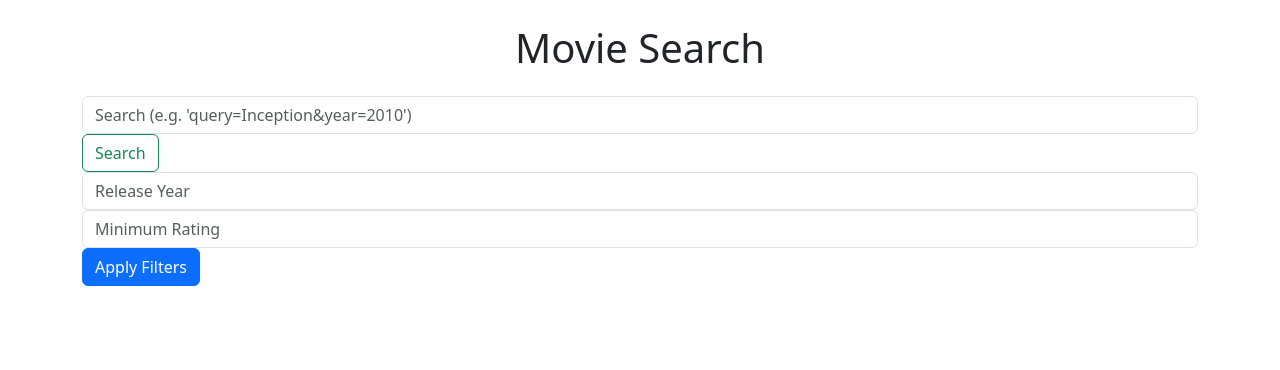
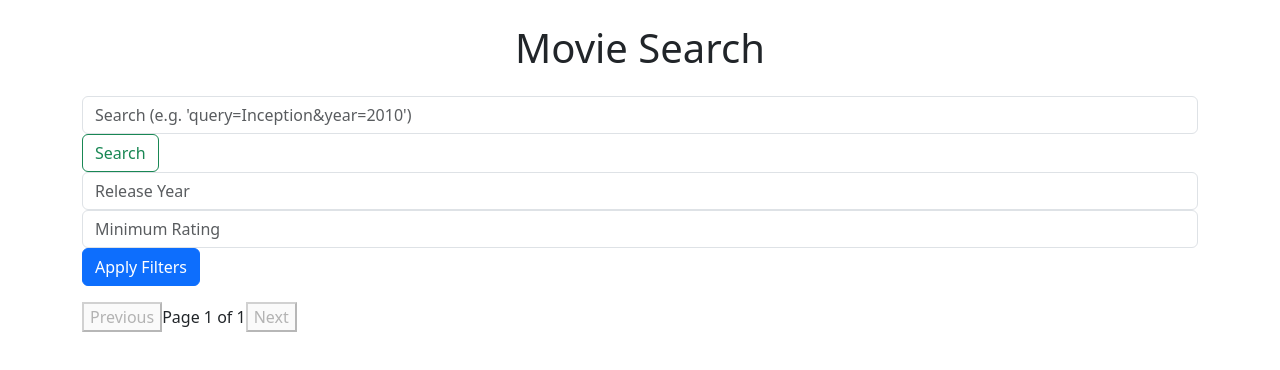
Before and after one commit to itcodegirl/FlickFind-FlickSearch, a React (Create React App) app in the folder movie-search-app/: page / in a window 1280 px wide. Shown: the top 370 px of the page. Built offline with nearby package versions, Linux system fonts and the light colour scheme.

Commit message:
Update App.js

```diff
--- a/movie-search-app/src/App.js
+++ b/movie-search-app/src/App.js
@@ -4,6 +4,7 @@ import SearchBar from './components/SearchBar';
 import MovieList from './components/MovieList';
 import FilterBar from './components/FilterBar';
 import { fetchMovies } from './services/tmdb';
+import { ClipLoader } from 'react-spinners'; // Correctly importing ClipLoader
 
 const App = () => {
   const [movies, setMovies] = useState([]);
@@ -11,9 +12,12 @@ const App = () => {
   const [query, setQuery] = useState('');
   const [loading, setLoading] = useState(false);
   const [error, setError] = useState('');
+  const [currentPage, setCurrentPage] = useState(1);
+  const [totalPages, setTotalPages] = useState(1);
 
   const handleSearch = (newQuery) => {
     setQuery(newQuery);
+    setCurrentPage(1); // Reset to the first page on new search
   };
 
   useEffect(() => {
@@ -23,30 +27,60 @@ const App = () => {
       setLoading(true);
       setError('');
       try {
-        const response = await fetchMovies(query, filters);
+        const response = await fetchMovies(query, filters, currentPage);
         setMovies(response);
+        setTotalPages(response.total_pages); // Update total pages
       } catch (error) {
-        setError('Failed to fetch movies. Please try again.');
+        setError('Failed to fetch movies. Please check your internet connection and try again.');
       } finally {
         setLoading(false);
       }
     };
 
     searchMovies();
-  }, [query, filters]);
+  }, [query, filters, currentPage]);
 
   const handleFilterChange = (newFilters) => {
     setFilters(newFilters);
+    setCurrentPage(1); // Reset to the first page on filter change
+  };
+
+  const handleNextPage = () => {
+    if (currentPage < totalPages) {
+      setCurrentPage(currentPage + 1);
+    }
+  };
+
+  const handlePreviousPage = () => {
+    if (currentPage > 1) {
+      setCurrentPage(currentPage - 1);
+    }
   };
 
   return (
     <div className="container">
       <h1 className="text-center my-4">Movie Search</h1>
       <SearchBar onSearch={handleSearch} />
-      {<FilterBar onFilterChange={handleFilterChange} />}
-      {loading && <p>Loading movies...</p>}
-      {error && <p className="text-danger">{error}</p>}
-      <MovieList movies={movies} />
+      <FilterBar onFilterChange={handleFilterChange} />
+      {loading ? (
+        <div className="d-flex justify-content-center">
+          <ClipLoader size={50} color={"#123abc"} loading={loading} />
+        </div>
+      ) : (
+        <>
+          {error && <p className="text-danger">{error}</p>}
+          <MovieList movies={movies} />
+          <div className="pagination-controls">
+            <button onClick={handlePreviousPage} disabled={currentPage === 1}>
+              Previous
+            </button>
+            <span>{`Page ${currentPage} of ${totalPages}`}</span>
+            <button onClick={handleNextPage} disabled={currentPage === totalPages}>
+              Next
+            </button>
+          </div>
+        </>
+      )}
     </div>
   );
 };
```
